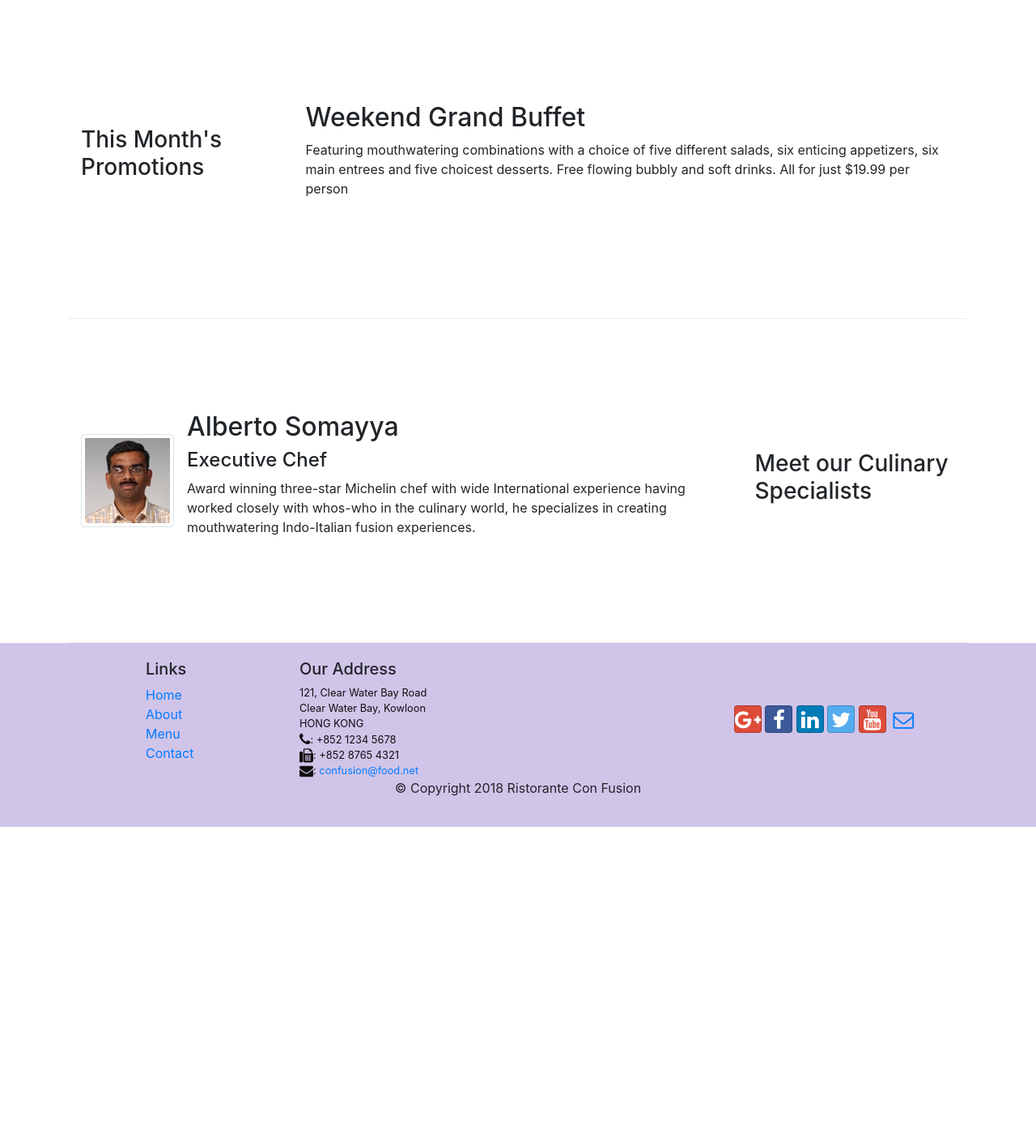
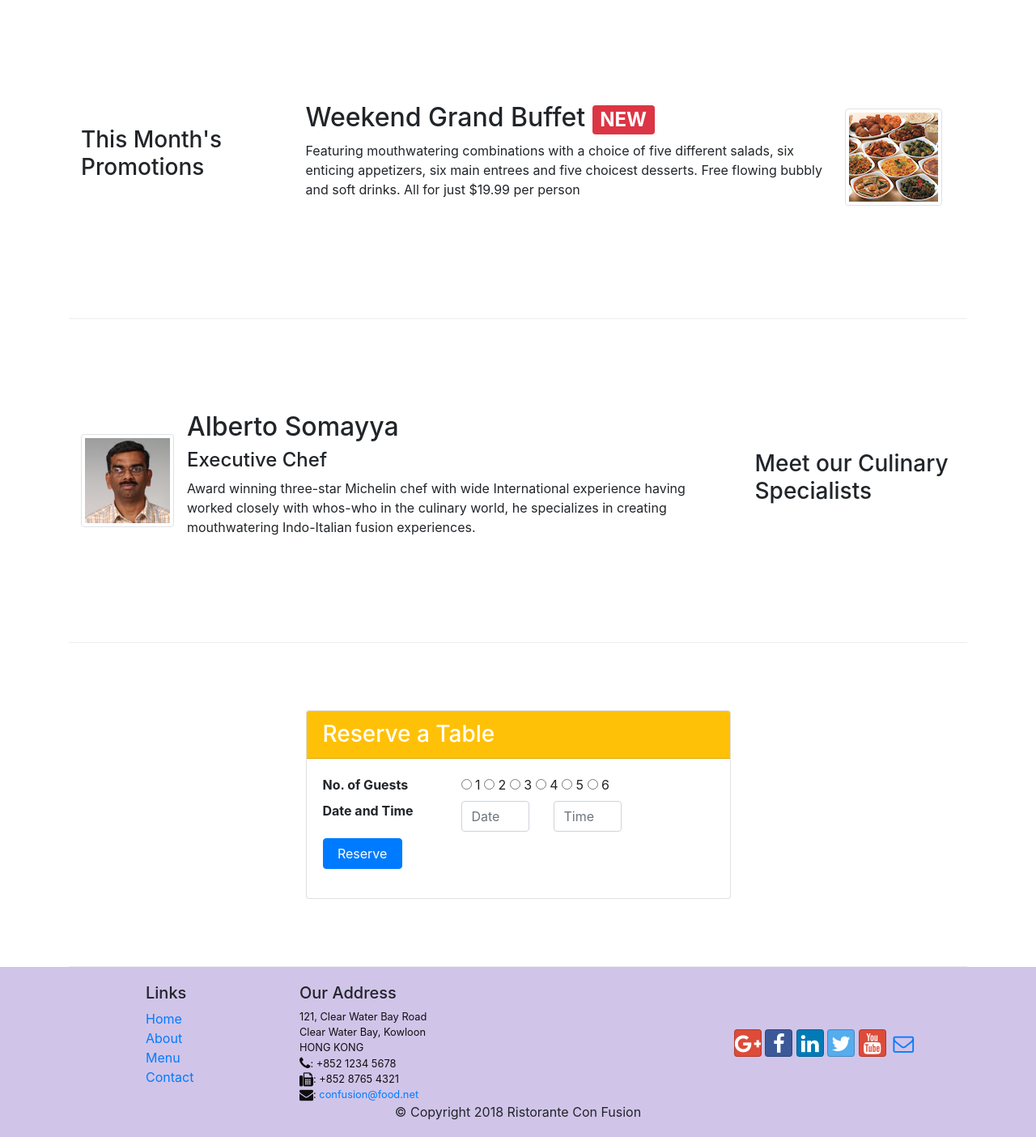
Before and after one commit to nehal076/Bootstarap4, a website: page index.html in a window 1280 px wide. Shown: the part 740-2144 px from the top of the page at 81% size. Before the commit the page ends 1761 px from the top, so only its background shows below. Drawn offline with nearby package versions, Linux system fonts and the light colour scheme.

Commit message:
Assignment 2

```diff
--- a/index.html
+++ b/index.html
@@ -44,6 +44,12 @@
                 <div class="col-12 col-sm align-self-center">
                     <img src="img/logo.png" class="img-fluid">
                 </div>
+                <div class="col-12 col-sm-3 align-self-center">
+                    <a href="#reserveTable">
+                        <button class="btn btn-warning btn-block">Reserve Table</button>
+                    </a>
+                </div>
+            </div>
             </div>
         </div>
     </header>
@@ -74,8 +80,16 @@
                 <h3>This Month's Promotions</h3>
             </div>
             <div class="col col-sm col-md">
-                <h2>Weekend Grand Buffet</h2>
-                <p>Featuring mouthwatering combinations with a choice of five different salads, six enticing appetizers, six main entrees and five choicest desserts. Free flowing bubbly and soft drinks. All for just $19.99 per person </p>
+                <div class="media">
+                    <div class="media-body">
+                        <h2 class="mt-0">Weekend Grand Buffet <span class="badge badge-danger">NEW</span> </h2>
+                        <p class="d-none d-sm-block">Featuring mouthwatering combinations with a choice of five
+                            different salads, six enticing appetizers, six main entrees and five choicest desserts.
+                            Free flowing bubbly and soft drinks. All for just $19.99 per person
+                        </p>
+                    </div>
+                    <img class="d-flex mr-3 img-thumbnail align-self-center" src="img/buffet.png" alt="Buffet">
+                </div>
             </div>
         </div>
 
@@ -98,6 +112,41 @@
                     </div>
                 </div>
 
+            </div>
+        </div>
+
+        <div class="row row-content align-items-center justify-content-center" id="reserveTable">
+            <div class="col-12 col-sm-6">
+                <div class="card">
+                    <h3 class="card-header bg-warning text-white">Reserve a Table</h3>
+                    <div class="card-body">
+                        <dl class="row">
+                            <dt class="col-lg-4 col-sm col-xs-12">No. of Guests</dt>
+                            <dd class="col-lg-8 col-sm col-xs-12">
+                                <input type="radio" name="guestCount"> 1
+                                <input type="radio" name="guestCount"> 2
+                                <input type="radio" name="guestCount"> 3
+                                <input type="radio" name="guestCount"> 4
+                                <input type="radio" name="guestCount"> 5
+                                <input type="radio" name="guestCount"> 6
+                            </dd>
+                            <dt class="col-lg-4 col-sm">Date and Time</dt>
+                            <dd class="col-lg-8 col-sm">
+                                <div class="row">
+                                    <div class="col-xs-12 col-sm-4">
+                                        <input type="text" class="form-control" placeholder="Date">
+                                    </div>
+                                    <div class="col-xs-12 col-sm-4">
+                                        <input type="text" class="form-control" placeholder="Time">
+                                    </div>
+                                </div>
+                            </dd>
+                            <dt class="col-lg-3 col-sm">
+                                <button class="btn btn-primary btn-block">Reserve</button>
+                            </dt>
+                        </dl>
+                    </div>
+                </div>
             </div>
         </div>
     </div>
```
